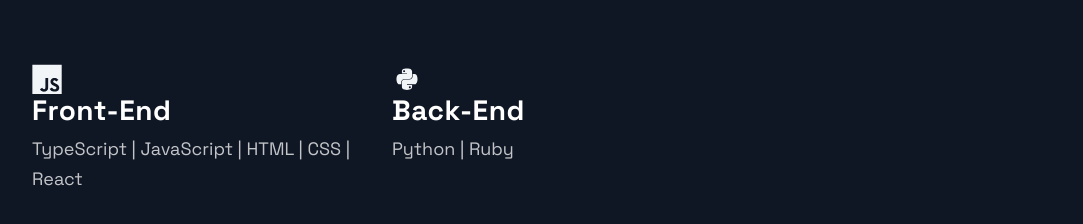
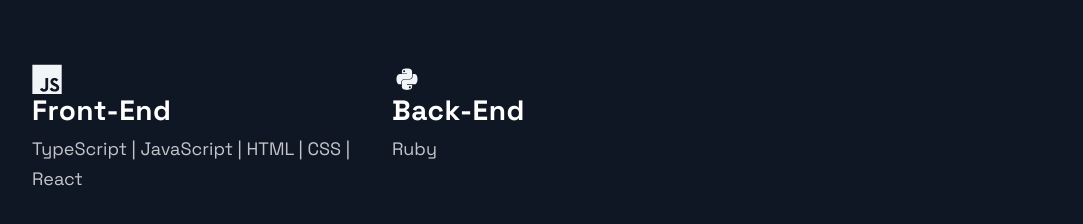
Before and after one commit to shay90210/new-portfolio-dev, a Next.js app: page / in a window 1280 px wide. Shown: the part 2520-2744 px from the top of the page, without its empty margins (88-1171 px from the left). Built offline with nearby package versions, Linux system fonts and the light colour scheme.

Commit message:
updated technologies

```diff
--- a/src/components/Technologies/Technologies.js
+++ b/src/components/Technologies/Technologies.js
@@ -26,7 +26,7 @@
         <ListContainer>
           <ListTitle>Back-End</ListTitle>
           <ListParagraph>
-            Python | Ruby
+            Ruby
           </ListParagraph>
         </ListContainer>
       </ListItem>
```
